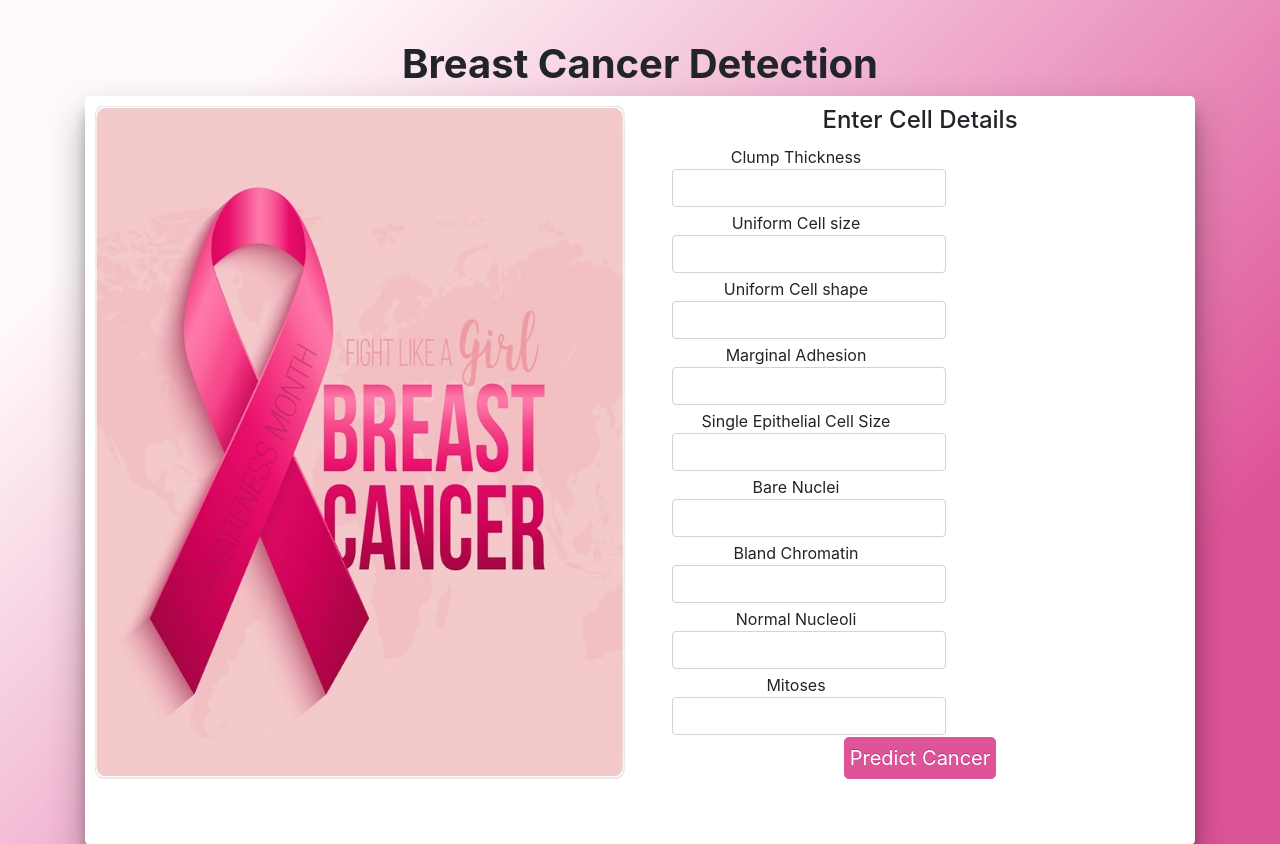
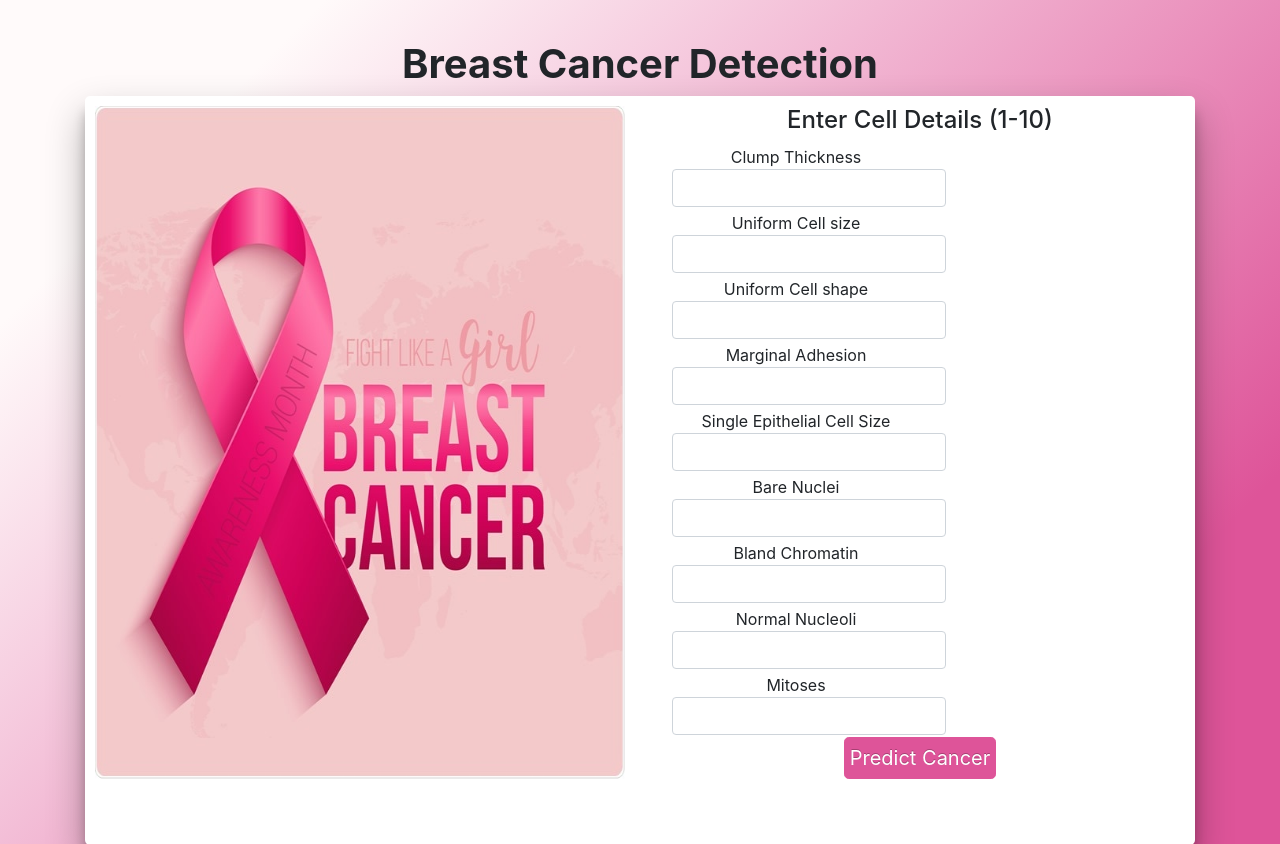
Before and after one commit to Shaaaad/Breast-Cancer-Prediction, a Flask app: page / in a window 1280 px wide. Shown: the top 844 px of the page. Run offline with Flask 2, Linux system fonts and the light colour scheme; parts of the project's set-up code (start-up, migrations or seed data) failed here and were passed over; some libraries are stand-ins or nearby versions.

Commit message:
Update index.html

```diff
--- a/templates/index.html
+++ b/templates/index.html
@@ -82,7 +82,7 @@
               </div>
               <div class="col-md-6">
                 <div class="container">
-                  <h4>Enter Cell Details</h4>
+                  <h4>Enter Cell Details (1-10)</h4>
                   <div class="form-group">
                     <label for="clump_thickness">Clump Thickness </label>
                     <input type="number" class="form-control" name="clump_thickness" required="required">
```
